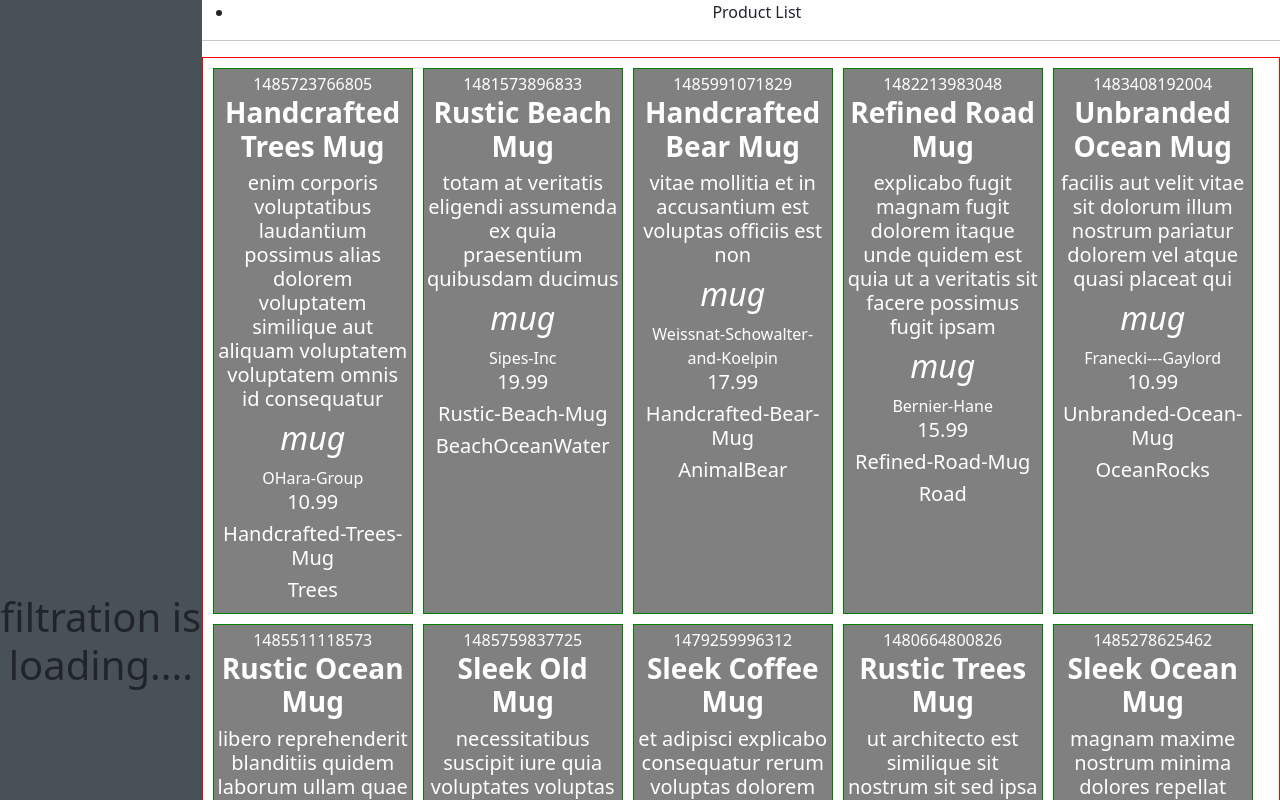
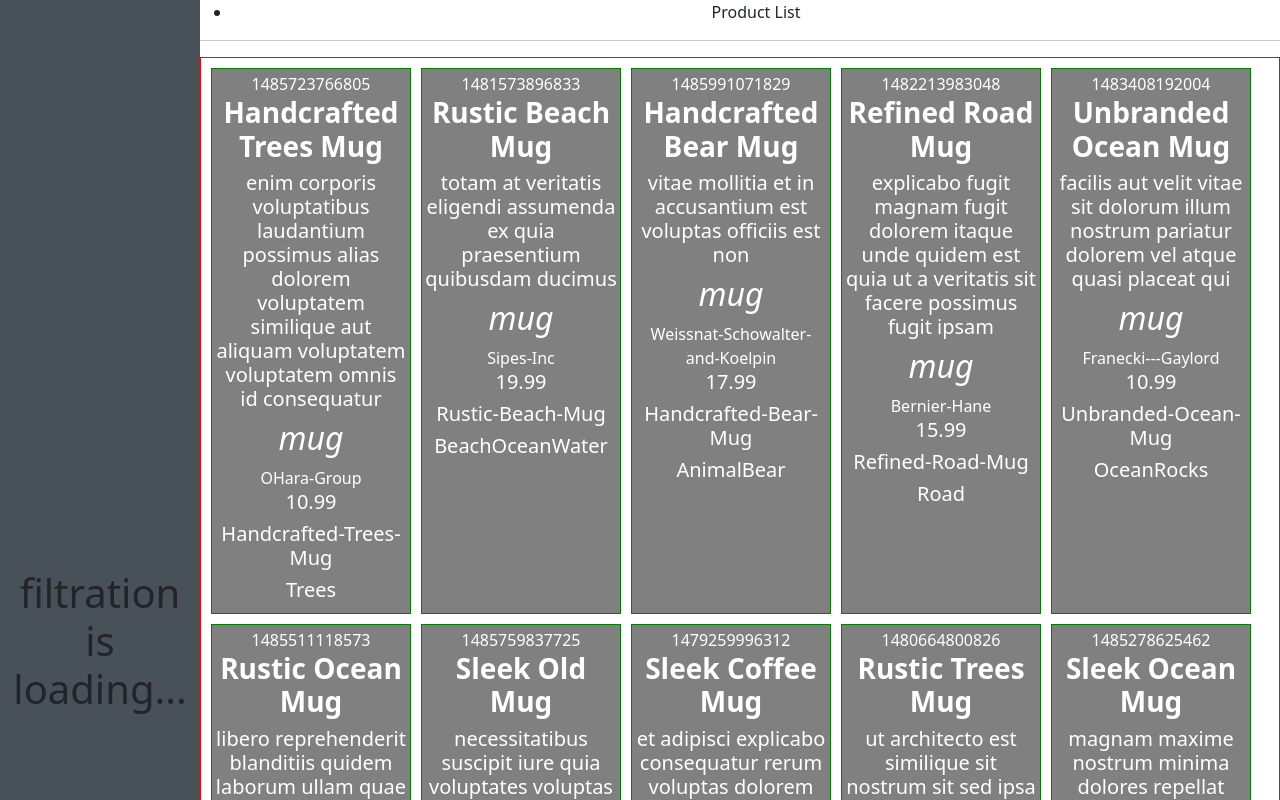
Before and after one commit to Onksami/ProductList, a React (Create React App) app: page / in a window 1280 px wide. Shown: the top 800 px of the page. Built offline with nearby package versions, Linux system fonts and the light colour scheme; data requests are answered from the project's data file.

Commit message:
Sidebar has been checked

```diff
--- a/src/Components/Sidebar.jsx
+++ b/src/Components/Sidebar.jsx
@@ -8,7 +8,7 @@ const Sidebar = () => {
 
   return (
     // <Filtration />
-    <h1>filtration is loading....</h1>
+    <h1>filtration is loading...</h1>
 
     );
 };
```
